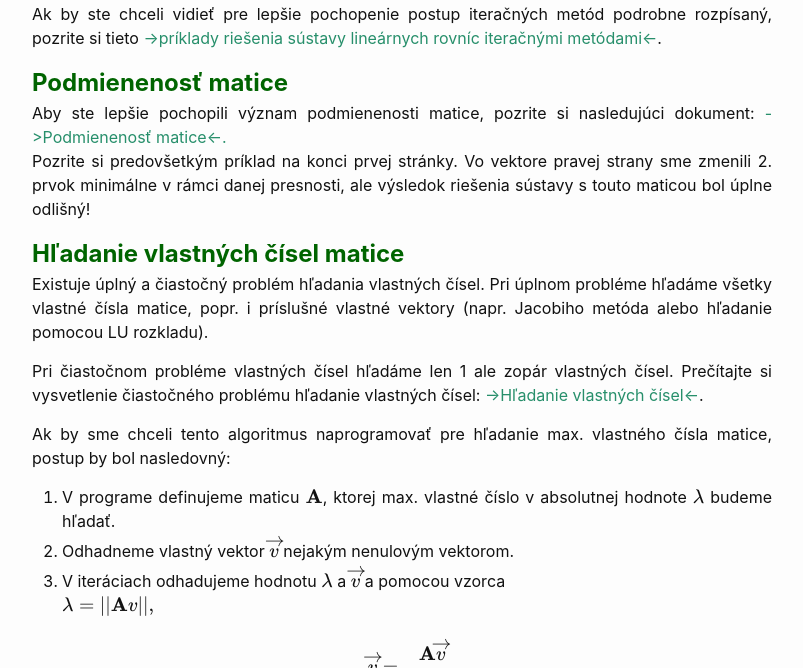
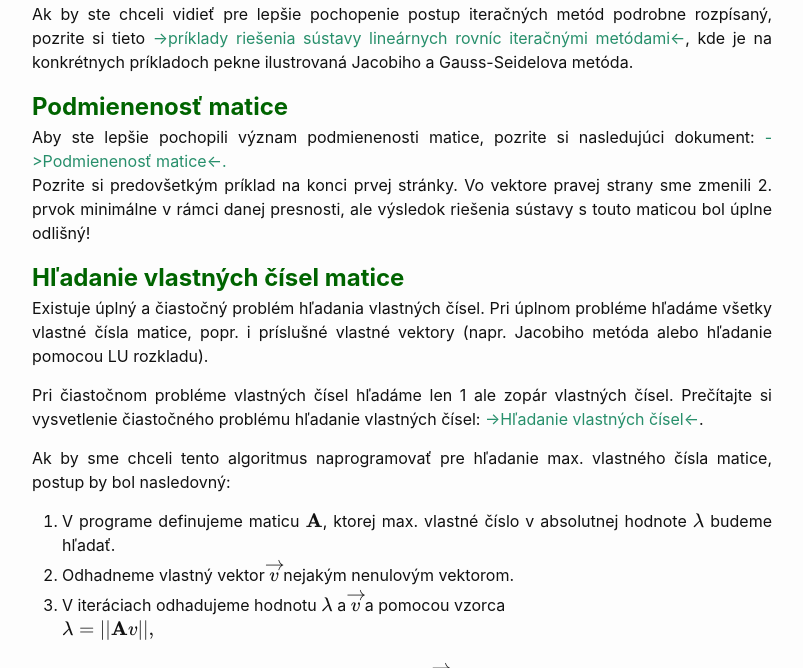
Before and after one commit to maslarova/maslarova.github.io, a Jekyll site: the page built from _posts/2021-03-11-cvicenie4.md, in a window 1280 px wide and 900 px high, scrolled down 864 px, cut to the strip 232-900 px from the top of the window. Shown: the whole strip, without its empty margins (238-1041 px from the left). Built offline with Jekyll 4.4.1, drawn with Linux system fonts in a browser that asks for light colours.

Commit message:
2021-03-11-cvicenie4.md

```diff
--- a/_posts/2021-03-11-cvicenie4.md
+++ b/_posts/2021-03-11-cvicenie4.md
@@ -33,7 +33,7 @@ Váš program si môžete skontrolovať tu: [->riešenie<-](http://maslarova.git
 Ak Vám nie sú jasné jednotlivé príkazy v kóde, pozrite si video s vysvetlením metód a programovacím postupom:
 {% include youtube.html id="zX3JIw_cYHM" %}
 
-Ak by ste chceli vidieť pre lepšie pochopenie postup iteračných metód podrobne rozpísaný, pozrite si tieto [->príklady riešenia sústavy lineárnych rovníc iteračnými metódami<-](https://college.cengage.com/mathematics/larson/elementary_linear/5e/students/ch08-10/chap_10_2.pdf). <br />
+Ak by ste chceli vidieť pre lepšie pochopenie postup iteračných metód podrobne rozpísaný, pozrite si tieto [->príklady riešenia sústavy lineárnych rovníc iteračnými metódami<-](https://college.cengage.com/mathematics/larson/elementary_linear/5e/students/ch08-10/chap_10_2.pdf), kde je na konkrétnych príkladoch pekne ilustrovaná Jacobiho a Gauss-Seidelova metóda. <br />
 
 <span style="color:DarkGreen"> <font size="+2"><b>Podmienenosť matice</b></font></span><br>
 Aby ste lepšie pochopili význam podmienenosti matice, pozrite si nasledujúci dokument: [->Podmienenosť matice<-.](http://kfe.fjfi.cvut.cz/~matysma4/nme/cv04/podminenostmatice.pdf)<br />
```
